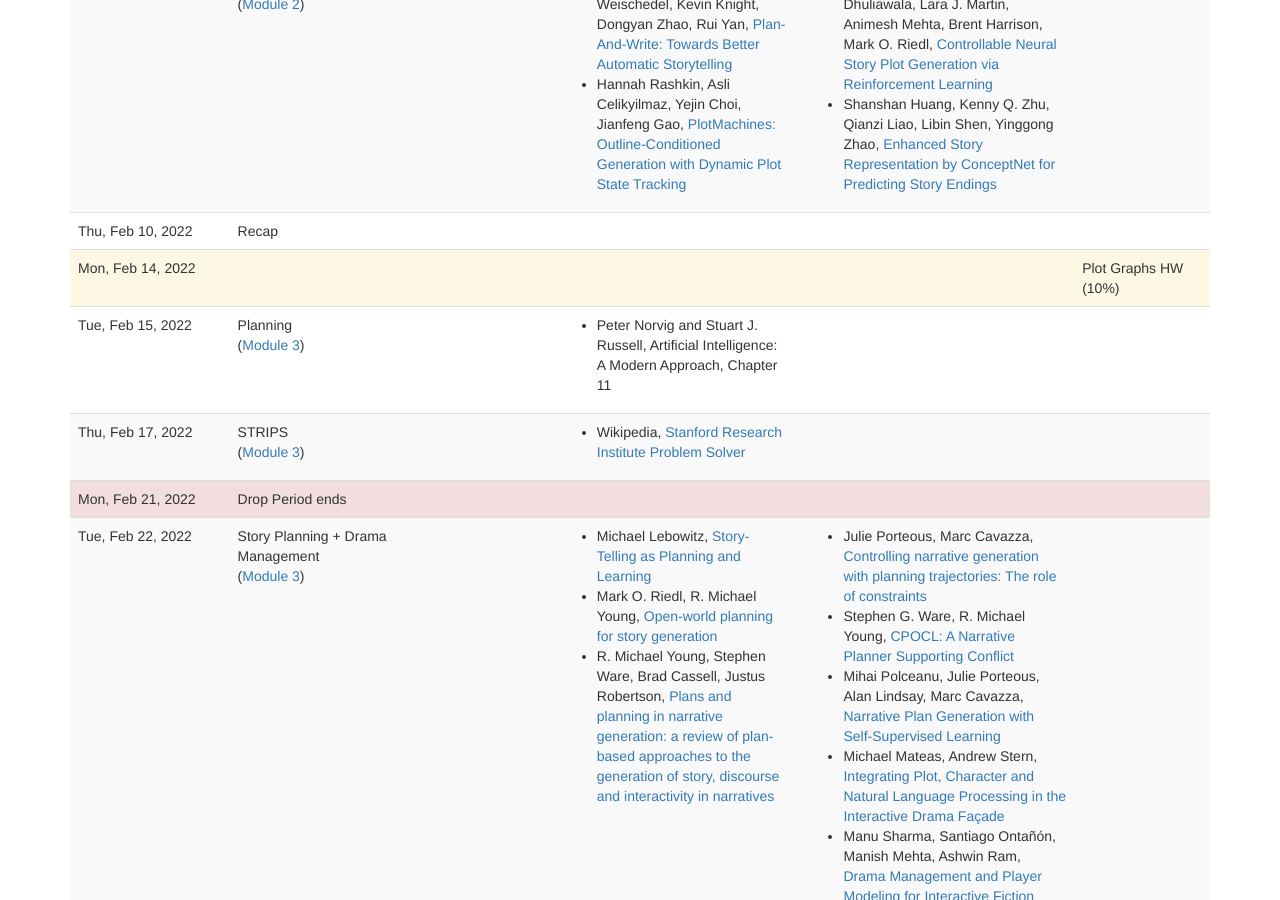
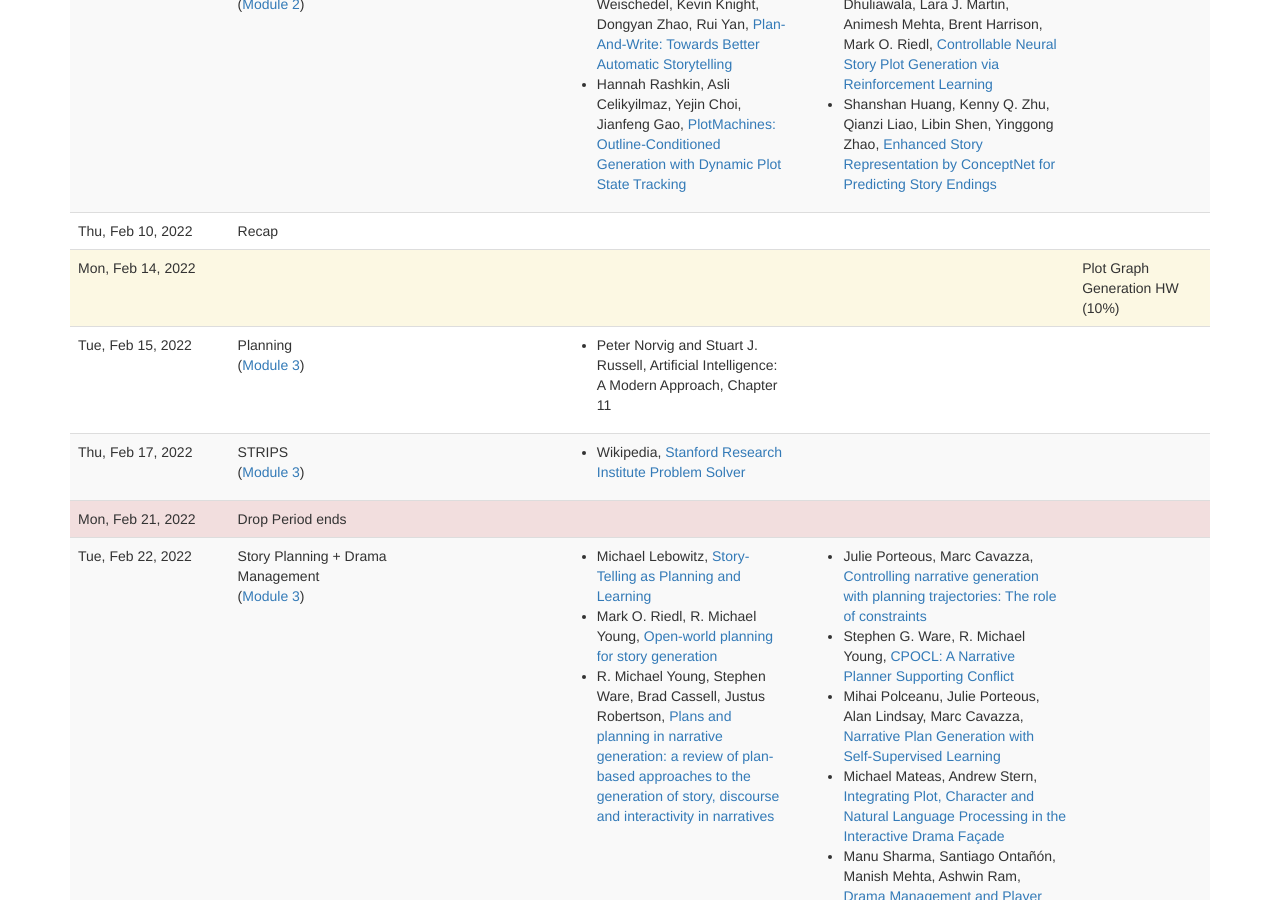
Before and after one commit to interactive-fiction-class/interactive-fiction-class.github.io, a Jekyll site: the page built from lectures.md, in a window 1280 px wide and 900 px high, scrolled down 2675 px. Built offline with Jekyll 4.4.1, drawn with Linux system fonts in a browser that asks for light colours; nearby versions of some CDN libraries; a script that is not in the unit is left out.

Commit message:
Update lectures.yaml

```diff
--- a/_data/lectures.yaml
+++ b/_data/lectures.yaml
@@ -102,7 +102,7 @@
   type: deadline
   homework_due:
     -
-      title: Plot Graphs HW (10%)
+      title: Plot Graph Generation HW (10%)
       url:
 
 -
```
